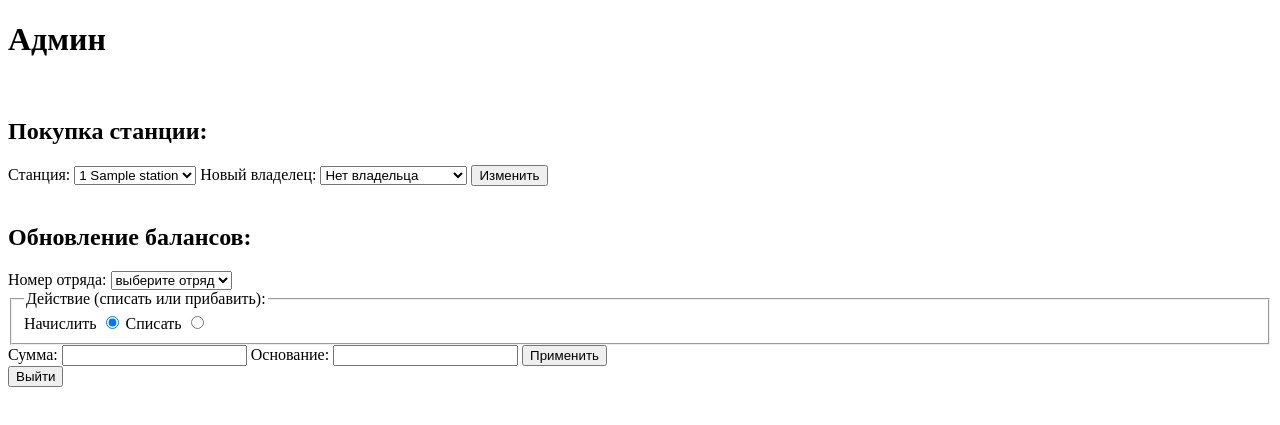
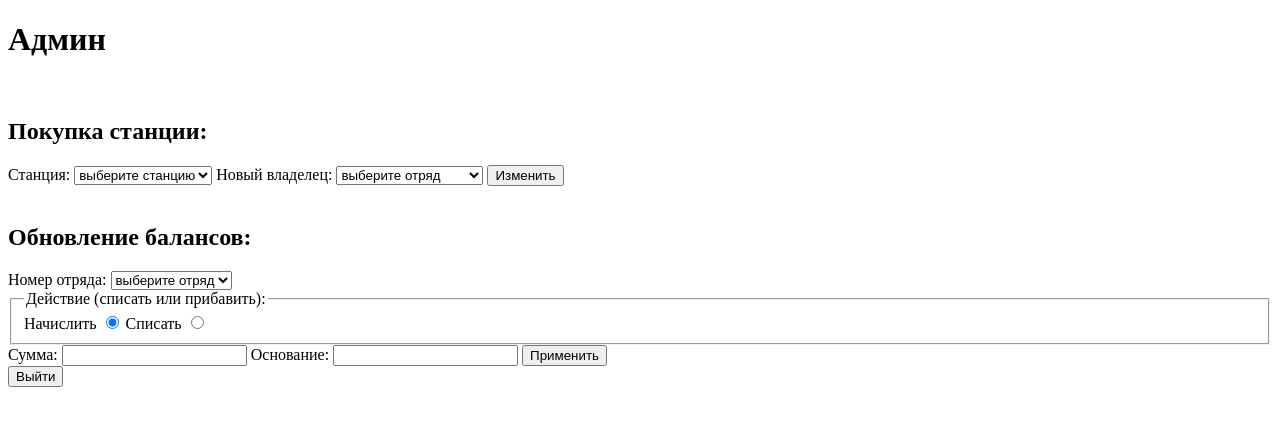
Before and after one commit to rufus20145/drugba-metro, a FastAPI app: template templates/admin.html in a window 1280 px wide. Shown: the top 425 px of the page. Run offline with FastAPI, Linux system fonts and the light colour scheme; the template is opened without the code that fills it: most values are stand-ins (such as "Sample title", 1, 10 or a date in 2020).

Commit message:
Обновлена форма покупки станции в админке

```diff
--- a/templates/admin.html
+++ b/templates/admin.html
@@ -70,12 +70,14 @@
     <form name="changeOwner" onsubmit="chngOwner()">
       <label for="chngStation">Станция:</label>
       <select name="station_id" id="chngStation">
+        <option hidden disabled selected>выберите станцию</option>
         {% for station in stations %}
           <option value="{{ station.id }}">{{ station.line.number }} {{ station.name }}</option>
         {% endfor %}
       </select>
       <label for="chngSquad">Новый владелец:</label>
       <select name="squad_id" id="chngSquad">
+        <option hidden disabled selected>выберите отряд</option>
         <option value="-1">Нет владельца</option>
         {% for squad in squads %}
           <option value="{{ squad.id }}">{{ squad.name }} отряд</option>
```
